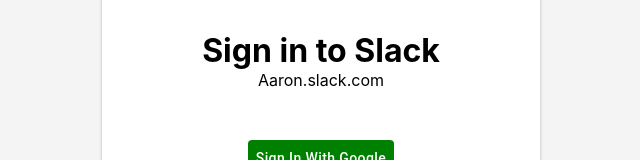
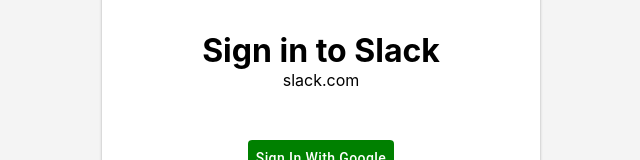
Before and after one commit to PenumalluDurgamanikantaReddy/Slack--clone, a React (Create React App) app: page / in a window 1280 px wide. Shown: the part 368-528 px from the top of the page, without its empty margins (319-959 px from the left). Built offline with nearby package versions, Linux system fonts and the light colour scheme.

Commit message:
Update Login.js

```diff
--- a/src/components/Login.js
+++ b/src/components/Login.js
@@ -29,7 +29,7 @@
       <div className='login__container'>
       <img src={slackLogo}/>
       <h1>Sign in to Slack</h1>
-      <p>Aaron.slack.com</p>
+      <p>slack.com</p>
       <Button onClick={signinHandler}>Sign In With Google</Button>
       </div>
     </div>
```
